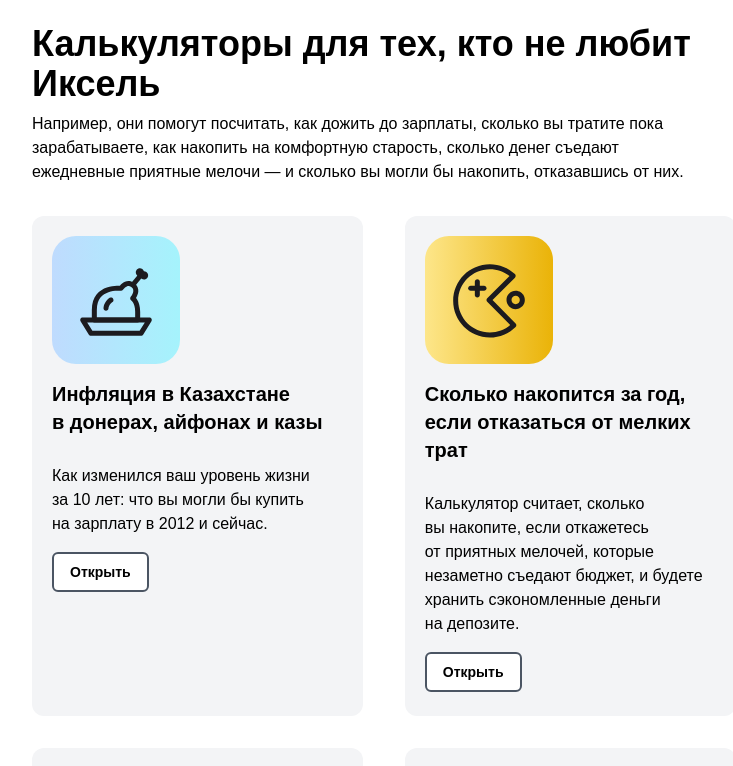
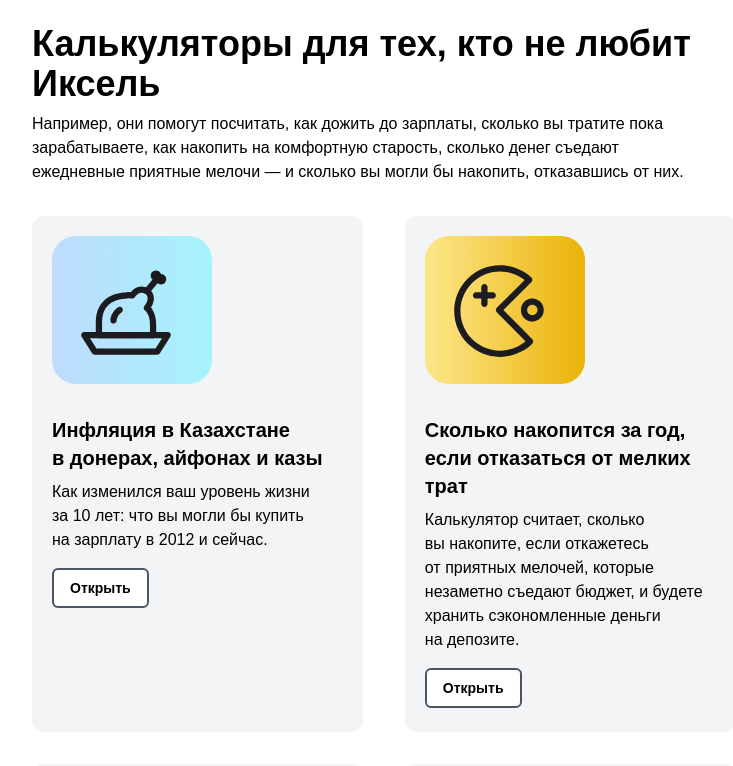
Before and after one commit to Dosybi/groovy-calcs, a Next.js app: page / in a window 1280 px wide. Shown: the top 766 px of the page, without its empty margins (240-973 px from the left). Built offline with nearby package versions, Linux system fonts and the light colour scheme.

Commit message:
fix card layout

```diff
--- a/components/Card.js
+++ b/components/Card.js
@@ -10,12 +10,8 @@ const Card = ({ name, description, link, icon, color }) => {
         <Link href={link}>
           <Icon icon={icon} alt={name} color={color} />
         </Link>
-        <div>
-          <div className="mb-3 text-xl font-bold lg:mt-4 lg:text-xl">
-            {name}
-          </div>
-        </div>
       </div>
+      <div className="mb-2 text-2xl font-bold lg:mt-4 lg:text-xl">{name}</div>
       <div className="mb-4">{description}</div>
       <div className="">
         <Button link={link} label="Открыть" color={color} />
```
Also changed, not shown: components/Icon.js (+1 -1 lines).
